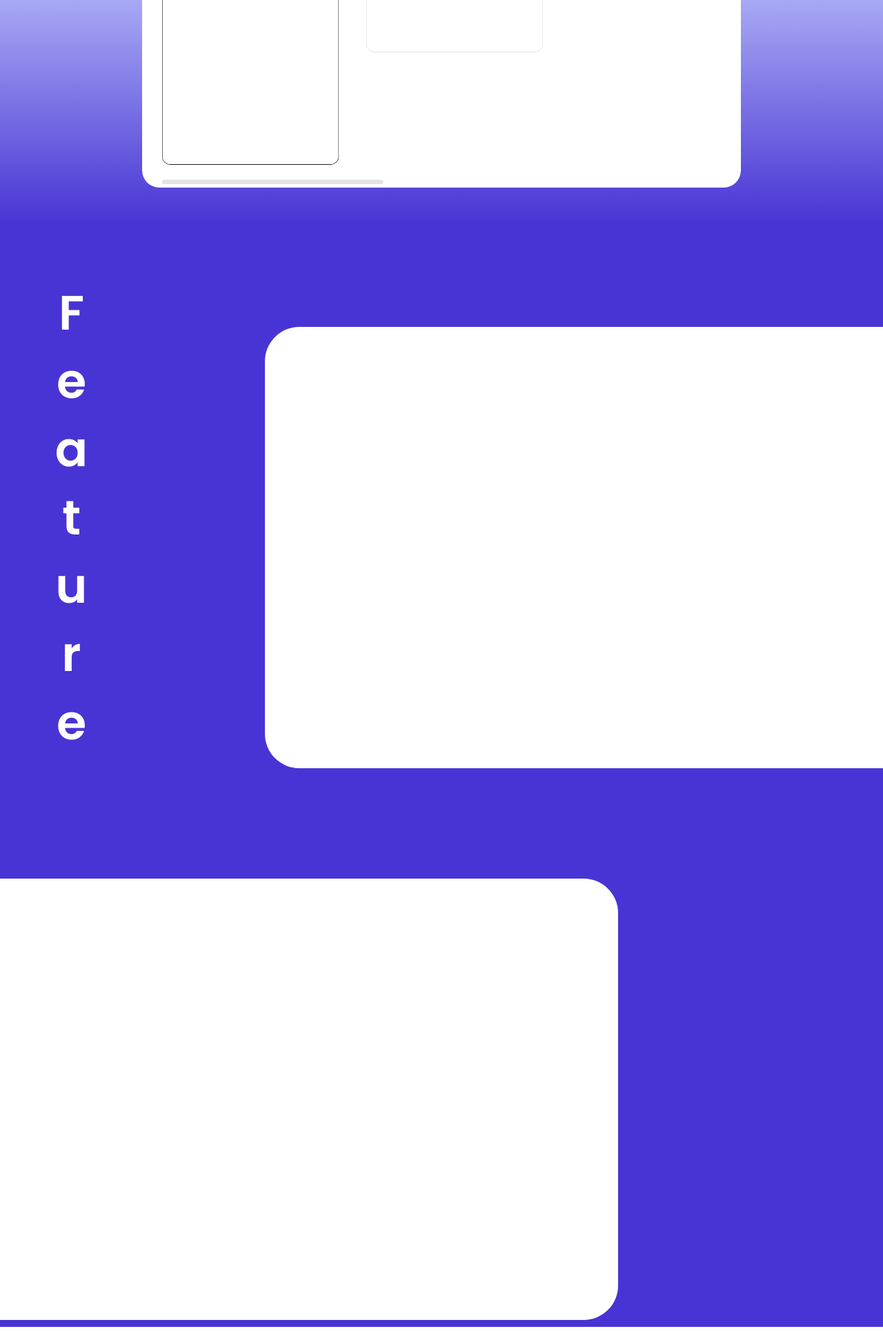
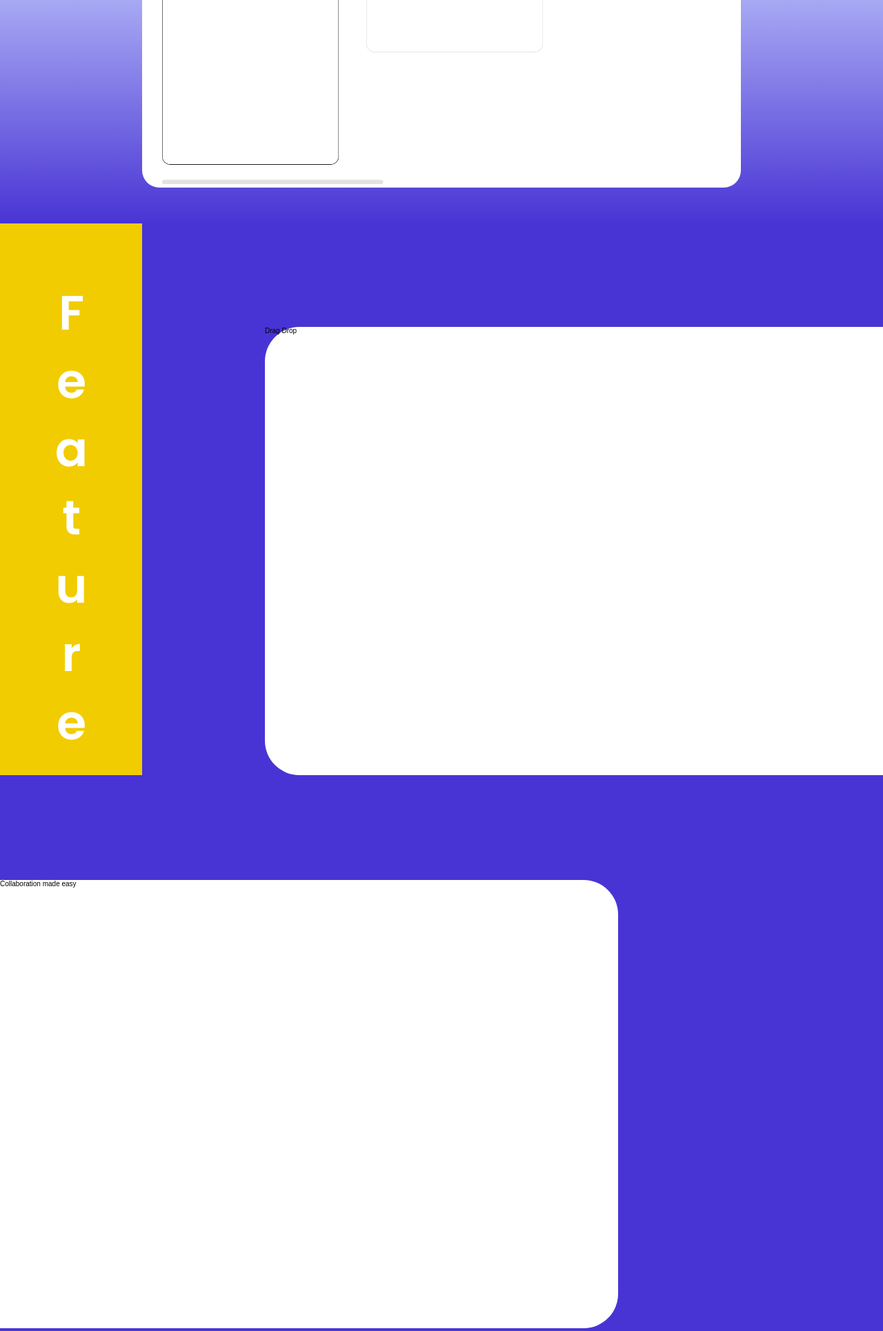
Before and after one commit to truongnhatanh7/EEET2580_Onyx_Project, a PHP site: page / in a window 1280 px wide. Shown: the part 855-2785 px from the top of the page at 69% size. Run offline with PHP 8.4, Linux system fonts and the light colour scheme.

Commit message:
done background cards

```diff
--- a/assets/css/homepage.css
+++ b/assets/css/homepage.css
@@ -11,7 +11,6 @@
     position: relative;
     padding: 5rem 20.6rem;
     background-color: var(--white);
-    overflow: hidden;
 }
 .slider-logo {
     font-size: larger;
@@ -33,14 +32,12 @@
     border-radius: 4rem;
 }.slider-img__wrapper{
     border-radius: 25px;
-    overflow: hidden;
     box-shadow: #6d76c438 0px 22px 70px 4px;
 }
 .slider-display-img {
     position: relative;
     /* position: absolute; */
     border-radius: 25px;
-    overflow: hidden;
     z-index: 2;
 
 }
@@ -59,9 +56,12 @@
 /* start of content */
 #content {
     /* margin-top: var(--nav-height); */
+    --border-radius: 5rem;
     box-sizing: border-box;
     position: relative;
     width: 100%;
+    height: auto;
+    background-color: var(--pink-color);
 }
 /* start of content feature */
 .feature__bar {
@@ -72,7 +72,8 @@
     position: sticky;
     left: 0;
     top: 0;
-    z-index: 1;
+    bottom: 0;
+    z-index: 10;
 
     width: var(--feature-bar-width);
     height: 100vh;
@@ -91,7 +92,7 @@
     font-weight: 600;
     color: var(--white);
 
-    background-color: var(--pink-color);
+    background-color: var(--yellow);
 
 }
 /* end of content feature */
@@ -101,62 +102,44 @@
     position: absolute;
     top: 0;
     right: 0;
+
     height: 100vh;
+    width: 70%;
+    margin-left: auto;
 
-    width: 100%;
-    background-color: var(--pink-color);
+    margin-top: 15rem;
+
+    padding-bottom: 15rem;
 }
 /* end of drag drop feature */
 
 /* start of collab feature */
 .feature__collab {
-    position: absolute;
-    top: 100vh;
-    right: 0;
+    position: static;
+
     height: 100vh;
+    margin-right: auto;
+    width: 70%;
 
-    width: 100%;
-    background: var(--pink-color);
+    margin-top: 15rem;
+    padding-bottom: 15rem;
+
 }
 .card-content {
     /* display: inline-block; */
-
-    margin-top: 15rem;
-
-    width: 70%;
-    height: 80%;
     background-color: var(--white);
+    width: 100%;
+    height: 100%;
     /* border-radius: 2rem; */
 }
-.card-content::after {
-    content: "";
-    display: block;
-    clear: both;
-}
+
 .feature__dragdrop-content {
-    position: absolute;
-    right: 0;
-    top: 0;
-
-    --border-radius: 5rem;
     border-top-left-radius: var(--border-radius);
     border-bottom-left-radius: var(--border-radius);
 }
 .feature__collab-content {
-    position: absolute;
-    left: 0;
-    bottem: 0;
-
-    --border-radius: 5rem;
     border-top-right-radius: var(--border-radius);
     border-bottom-right-radius: var(--border-radius);
-}
-.card {
-    /* padding-top: 20rem; */
-    /* position: absolute;
-    top: 0;
-    left: 0;
-    right: 0; */
 }
 
 /* end of collab feature */
--- a/index.html
+++ b/index.html
@@ -72,49 +72,28 @@
 
 
             <!-- start of drag and drop -->
-            <div class="feature__dragdrop">
+            <div class="feature__dragdrop ">
                 <div class="card-content feature__dragdrop-content">
-                    <!-- <div class="col-half">
-                        Drag Drop
+                    <div class="feature__dragdrop-content-text col-half">Drag Drop</div>
+                    <div class="feature__dragdrop-content-illus col-half">
+
                     </div>
-                    <div class="col-half">
-
-
-                    </div> -->
                 </div>
             </div>
             <!-- end of drag and drop -->
 
-            <!-- start of collab -->
+                       <!-- start of collab -->
             <div class="feature__collab">
                 <div class="card-content feature__collab-content">
-                    <!-- <div class="col-half">
-                        Collaboration made easy
-                    </div> -->
-                    <!-- <div class="col-half"> -->
-                        <!-- <svg width="668" height="535" viewBox="0 0 668 535" fill="none" xmlns="http://www.w3.org/2000/svg">
-                            <g filter="url(#filter0_d_22_179)">
-                            <rect x="19" y="19" width="616" height="483" rx="7" fill="white"/>
-                            <rect x="18.5" y="18.5" width="617" height="484" rx="7.5" stroke="black" stroke-linejoin="bevel"/>
-                            </g>
-                            <defs>
-                            <filter id="filter0_d_22_179" x="0" y="0" width="668" height="535" filterUnits="userSpaceOnUse" color-interpolation-filters="sRGB">
-                            <feFlood flood-opacity="0" result="BackgroundImageFix"/>
-                            <feColorMatrix in="SourceAlpha" type="matrix" values="0 0 0 0 0 0 0 0 0 0 0 0 0 0 0 0 0 0 127 0" result="hardAlpha"/>
-                            <feOffset dx="7" dy="7"/>
-                            <feGaussianBlur stdDeviation="12.5"/>
-                            <feComposite in2="hardAlpha" operator="out"/>
-                            <feColorMatrix type="matrix" values="0 0 0 0 0.282353 0 0 0 0 0.203922 0 0 0 0 0.831373 0 0 0 0.25 0"/>
-                            <feBlend mode="normal" in2="BackgroundImageFix" result="effect1_dropShadow_22_179"/>
-                            <feBlend mode="normal" in="SourceGraphic" in2="effect1_dropShadow_22_179" result="shape"/>
-                            </filter>
-                            </defs>
-                        </svg> -->
+                    <div class="feature__collab-content-text col-half">Collaboration made easy</div>
+                    <div class="feature__collab-content-illus col-half">
 
-                    <!-- </div> -->
+                    </div>
                 </div>
+
             </div>
             <!-- end of collab -->
+
         </div>
         <!-- End of content -->
 
```
